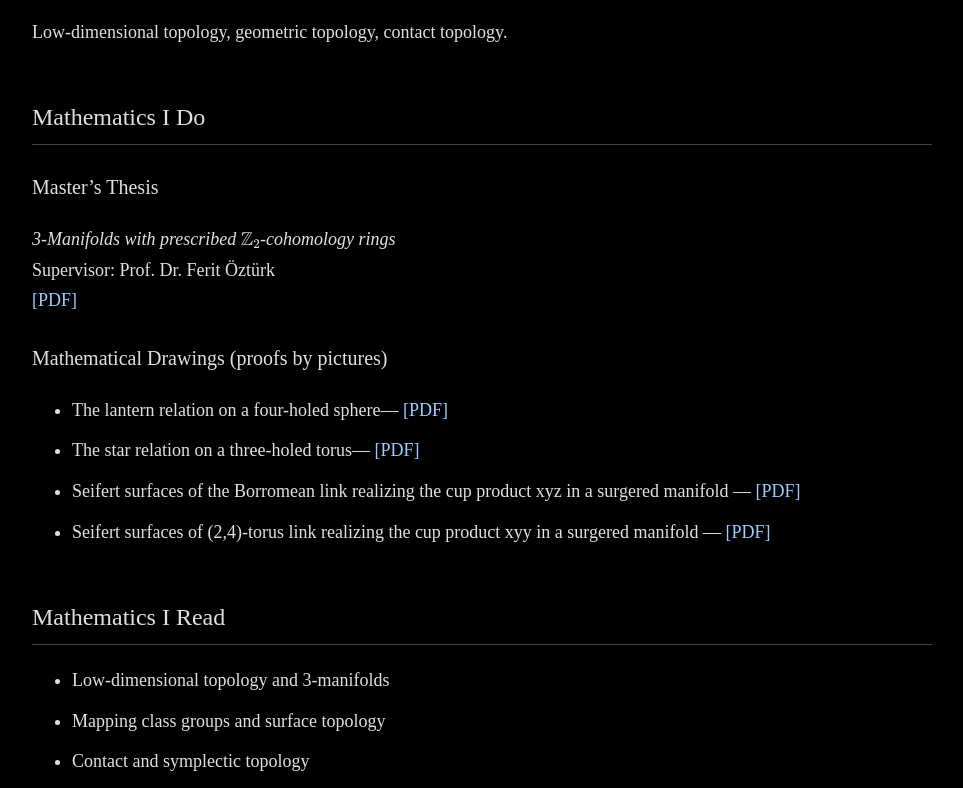
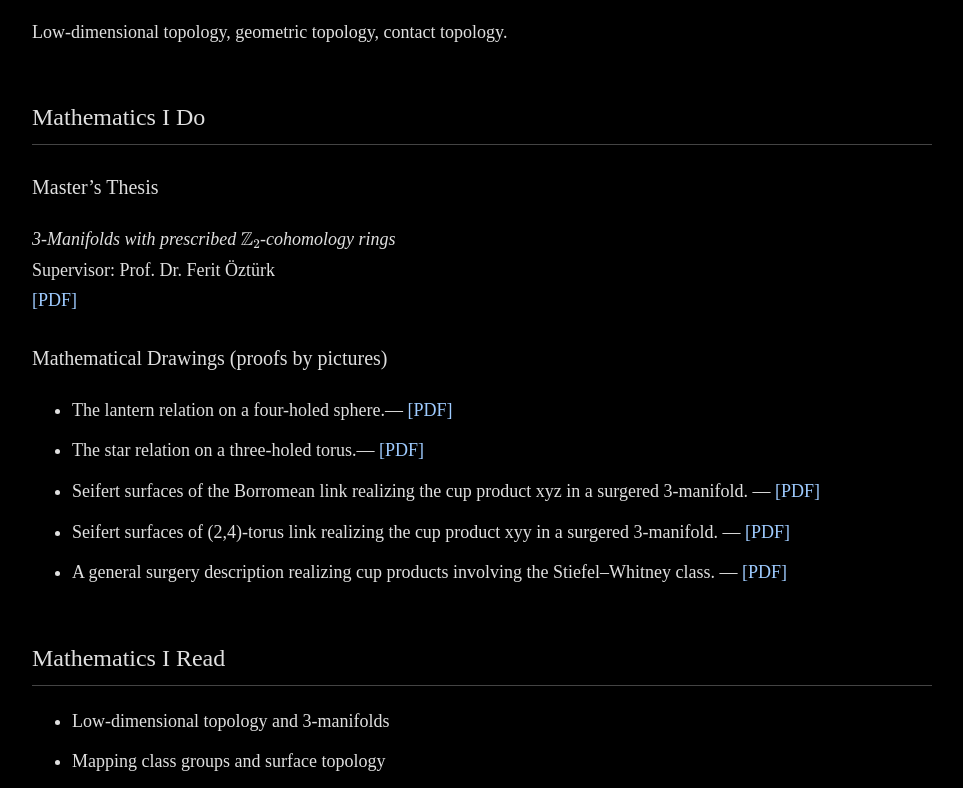
Before and after one commit to keremkubilay/keremkubilay.github.io, a plain HTML site: page index.html in a window 1280 px wide. Shown: the part 381-1169 px from the top of the page, without its empty margins (158-1121 px from the left). Drawn offline with nearby package versions, Linux system fonts and the light colour scheme.

Commit message:
Update index.html

```diff
--- a/index.html
+++ b/index.html
@@ -128,20 +128,24 @@ window.MathJax = {
   <h3>Mathematical Drawings (proofs by pictures)</h3>
   <ul>
      <li>
-     The lantern relation on a four-holed sphere—
+     The lantern relation on a four-holed sphere.—
       <a href="drawing2.pdf">[PDF]</a>
     </li>
     <li>
-     The star relation on a three-holed torus—
+     The star relation on a three-holed torus.—
       <a href="Star Relation.pdf">[PDF]</a>
     </li>
    <li>
-      Seifert surfaces of the Borromean link realizing the cup product xyz in a surgered manifold  —
+      Seifert surfaces of the Borromean link realizing the cup product xyz in a surgered 3-manifold.  —
       <a href="BO Seifert.pdf">[PDF]</a>
     </li>
      <li>
-      Seifert surfaces of (2,4)-torus link realizing the cup product xyy in a surgered manifold  —
+      Seifert surfaces of (2,4)-torus link realizing the cup product xyy in a surgered 3-manifold.  —
       <a href="L24 Poincare.pdf">[PDF]</a>
+     </li>
+     <li>
+     A general surgery description realizing cup products involving the Stiefel–Whitney class. —
+      <a href="sloika.pdf">[PDF]</a>
     </li>
   </ul>
 
```
